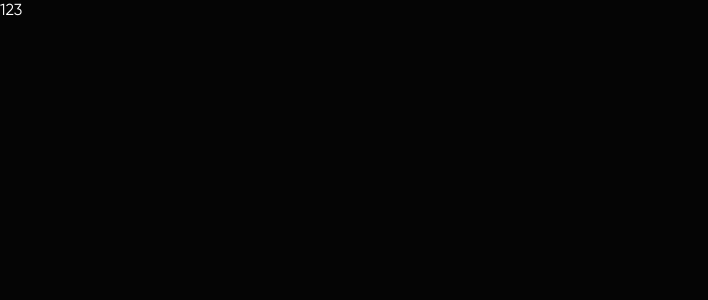
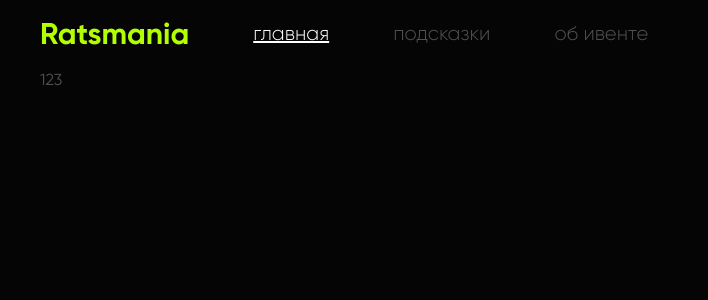
Before and after one commit to TeamDurt/rats.durt.team, a SvelteKit app: page / in a window 1280 px wide. Shown: the top 300 px of the page, without its empty margins (0-708 px from the left). Built offline with nearby package versions, Linux system fonts and the light colour scheme.

Commit message:
feat: static header

```diff
--- a/package.json
+++ b/package.json
@@ -16,10 +16,12 @@
 		"@sveltejs/enhanced-img": "^0.3.0",
 		"@sveltejs/kit": "^2.0.0",
 		"@sveltejs/vite-plugin-svelte": "^3.0.0",
+		"@tailwindcss/vite": "^4.1.8",
 		"gh-pages": "^6.3.0",
 		"sass": "^1.77.8",
 		"svelte": "^4.2.7",
 		"svelte-check": "^3.6.0",
+		"tailwindcss": "^4.1.8",
 		"tslib": "^2.4.1",
 		"typescript": "^5.0.0",
 		"vite": "^5.0.3"
--- a/src/lib/assets/css/globals.css
+++ b/src/lib/assets/css/globals.css
@@ -1,3 +1,13 @@
+@import "tailwindcss";
+
+@theme {
+    --color-primary: #b2ff00;
+    --color-paragraph: #515151;
+    --color-heading: #ffffff;
+    --color-background: #050505;
+}
+
+@layer base {
     * {
         margin: 0;
         padding: 0;
@@ -8,7 +18,8 @@
         font-style: normal;
         font-size: 16px;
 
-    color: #ffffff;
+        color: #515151;
+    }
 }
 
 body {
--- /dev/null
+++ b/src/lib/components/Header.svelte
@@ -0,0 +1,23 @@
+<script>
+    import { page } from "$app/state";
+
+    const navItems = [
+        { path: '/', label: 'главная' },
+        { path: '/hints', label: 'подсказки' },
+        { path: '/about', label: 'об ивенте' }
+    ];
+</script>
+
+<div class="w-full h-fit flex flex-row items-center py-4 gap-16">
+    <a href="/" class="text-primary font-bold text-3xl">Ratsmania</a>
+    {#each navItems as { path, label }}
+        <a
+            href={path}
+            class="font-light text-xl"
+            class:text-heading={page.url.pathname === path}
+            class:underline={page.url.pathname === path}
+        >
+            {label}
+        </a>
+    {/each}
+</div>
--- a/src/routes/+layout.svelte
+++ b/src/routes/+layout.svelte
@@ -1,6 +1,7 @@
 <script lang="ts">
     import "$lib/assets/css/fonts.css";
     import "$lib/assets/css/globals.css";
+    import Header from "$lib/components/Header.svelte";
 </script>
 
 <svelte:head>
@@ -8,4 +9,9 @@
     <meta name="description" content="Мир меняется. Ты либо часть процесса, либо следующая жертва.">
 </svelte:head>
 
-<slot />
+<div class="flex flex-col items-center w-screen min-h-screen px-8">
+    <div class="w-full max-w-[1200px] h-full flex flex-col">
+        <Header />
+        <slot />
+    </div>
+</div>
--- /dev/null
+++ b/src/routes/+layout.ts
@@ -0,0 +1 @@
+export const prerender = true;
--- a/vite.config.ts
+++ b/vite.config.ts
@@ -1,9 +1,11 @@
 import { sveltekit } from '@sveltejs/kit/vite';
 import { enhancedImages } from '@sveltejs/enhanced-img';
 import { defineConfig } from 'vite';
+import tailwindcss from '@tailwindcss/vite';
 
 export default defineConfig({
 	plugins: [
+	    tailwindcss(),
 		enhancedImages(),
 		sveltekit()
 	]
```
Also changed, not shown: src/routes/about/+page.svelte (added), src/routes/hints/+page.svelte (added), 1 other file (tests, documents, lock files or other folders). Lines whose indentation alone changed are shown as unchanged.
